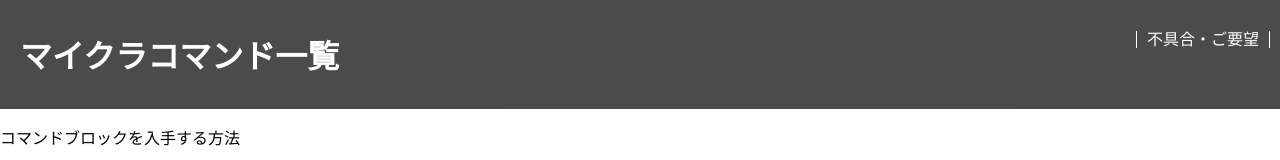
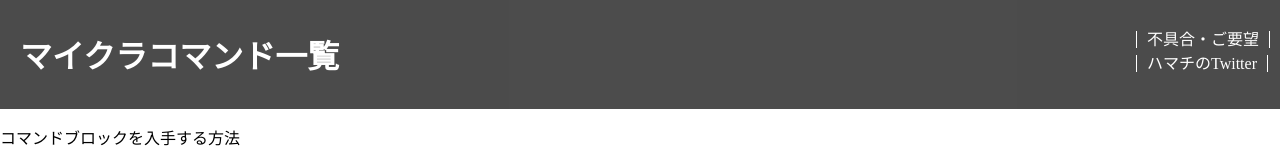
Before and after one commit to hamach1/hello, a plain HTML site: page index.html in a window 1280 px wide. Shown: the top 160 px of the page. Drawn offline with Linux system fonts and the light colour scheme.

Commit message:
Update index.html

```diff
--- a/index.html
+++ b/index.html
@@ -10,6 +10,7 @@
     <h1>マイクラコマンド一覧</h1>
     <ul>
         <li><a href="https://docs.google.com/forms/d/e/1FAIpQLSdXdZYu3h9ovR76QLchvGj37hjcWngVAbsC81QkB5QAa-SDxw/viewform?usp=sf_link">不具合・ご要望</a></li>
+         <li><a href="https://mobile.twitter.com/hamach_i0712">ハマチのTwitter</a></li>
 
 
     </ul>
```
